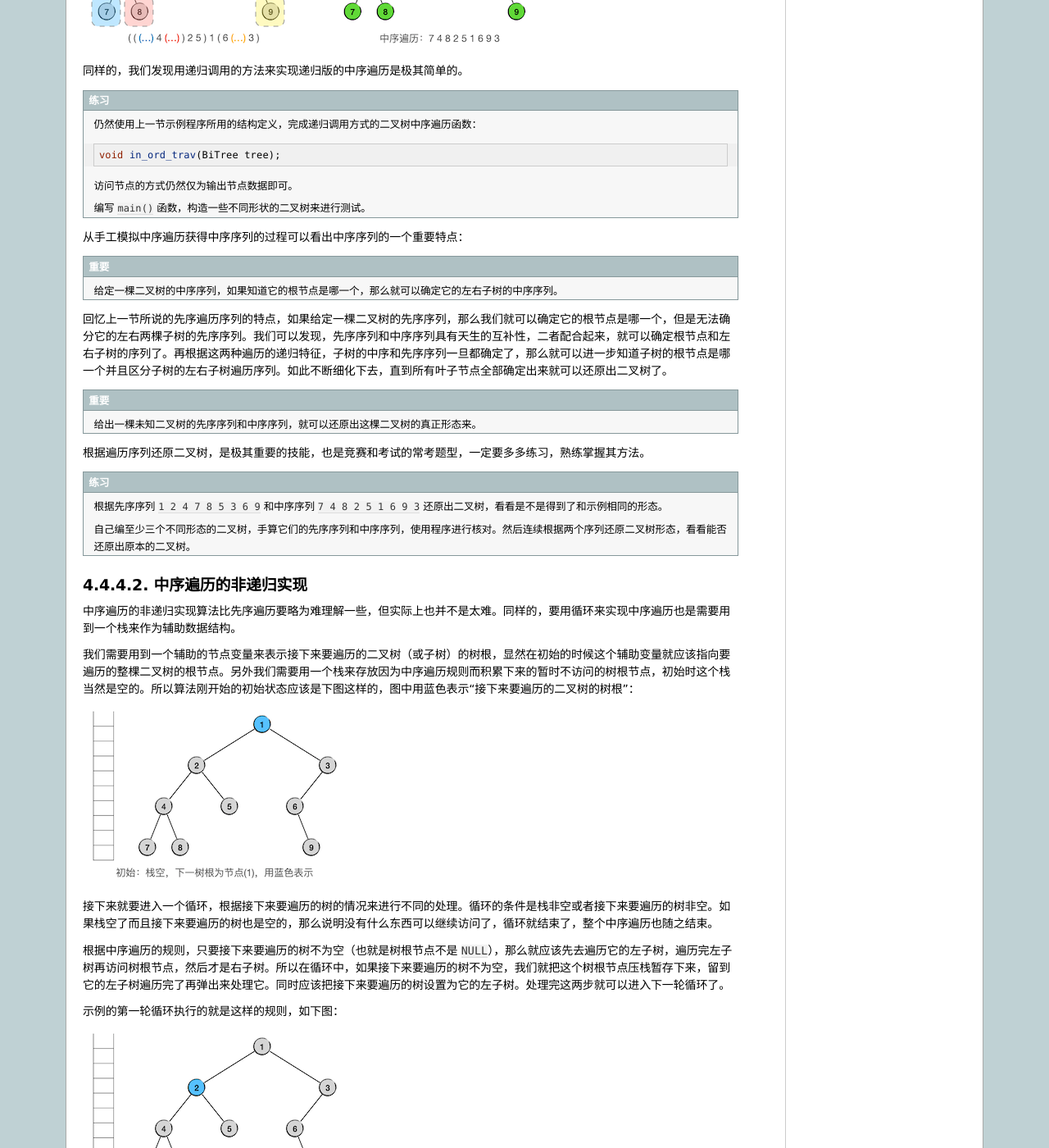
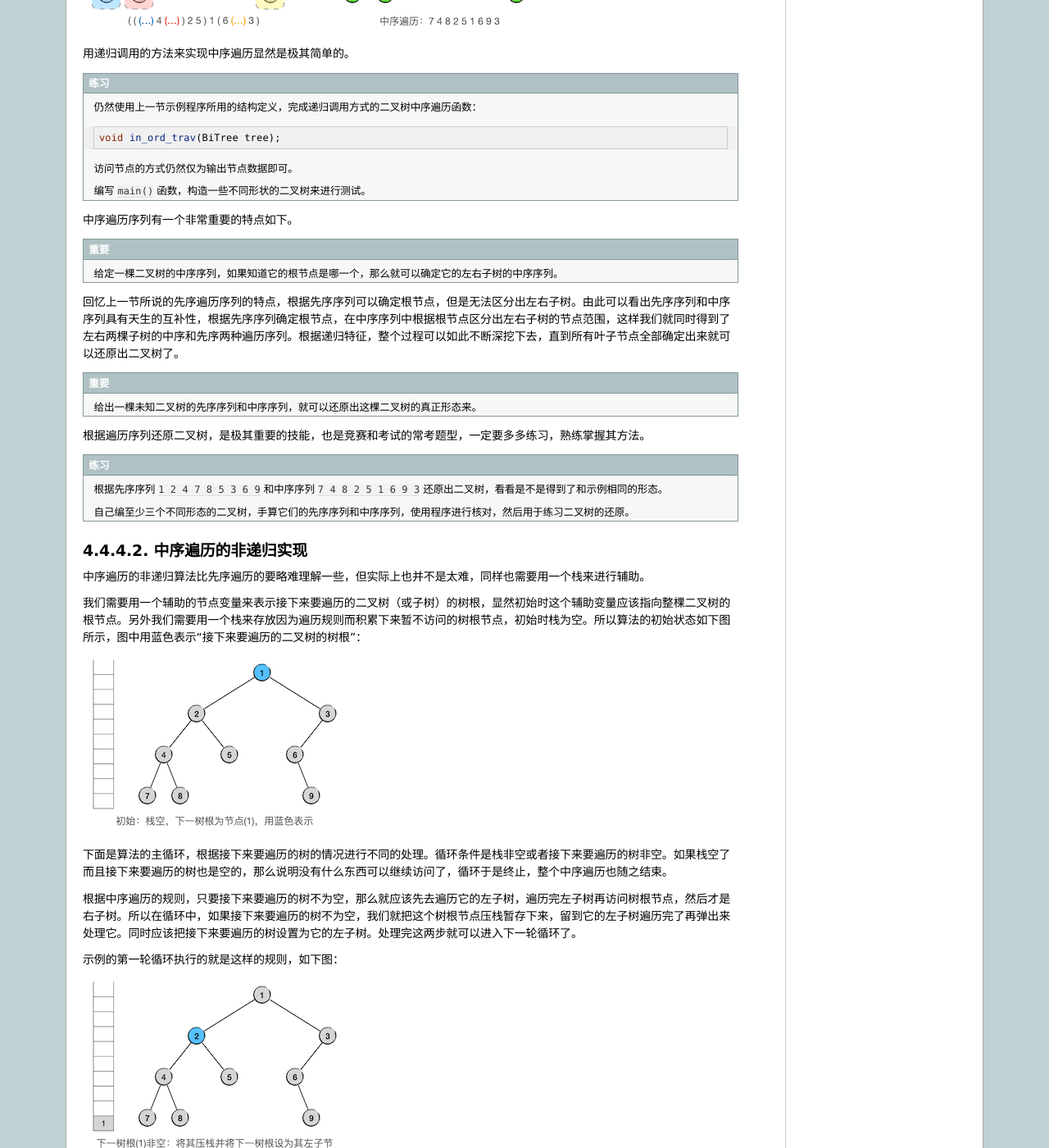
Before and after one commit to majorli/algo_guide, a Sphinx documentation site: the page built from source/ch03/sec04/344_bitree_4.rst, in a window 1280 px wide and 1400 px high, scrolled down 1696 px. Shown: the whole window at 82% size. Built offline with Sphinx 7.4.7, drawn with Linux system fonts in a browser that asks for light colours; formulas are drawn with MathJax 3; some of the changed text lies outside the part shown.

Commit message:
20200831_2240draft_344_finished

```diff
--- a/source/ch03/sec04/344_bitree_4.rst
+++ b/source/ch03/sec04/344_bitree_4.rst
@@ -1,18 +1,18 @@
 二叉树(IV) 中序遍历
 +++++++++++++++++++
 
-二叉树的四种遍历方法，如果要挑一种对于二叉树来说最为重要的，那就一定是中序遍历（In-ordered traversal）了，这一节介绍二叉树的中序遍历。
+这一节介绍二叉树的中序遍历。
 
 .. hint::
 
-   层序、先序和后序三种遍历并非是专用于二叉树的，任何一般的树结构都可以适用。通常在对一般的树进行遍历时，把先序和后序称为先根遍历和后根遍历。但中序遍历是专用于二叉树的遍历方法。因为对于一般的树结构而言，无法确定“中”在哪里。
+   层序、先序和后序三种遍历并非是专用于二叉树的，一般的树结构都可以适用。通常在对一般的树进行遍历时，把先序和后序称为先根遍历和后根遍历。但中序遍历是专用于二叉树的遍历方法，因为只有二叉树才能确定哪里是“中”。
 
-   请记住：凡是提到中序遍历，就一定是针对二叉树的。
+   请记住：凡是提到中序遍历，就一定是指对二叉树的遍历。
 
 中序遍历的概念及递归实现
 ^^^^^^^^^^^^^^^^^^^^^^^^
 
-中序遍历，就是指对一棵二叉树按照先左子树、然后根节点、最后右子树的“左中右”的顺序进行遍历，即根在中间。同样的，用递归的方式来定义这个过程，无非是要求对左右子树的遍历也采用的是中序遍历，而递归终止条件就是根节点为空。
+中序遍历，就是指对一棵二叉树按照先左子树、然后根节点、最后右子树的“左中右”的顺序进行遍历，即根在中间访问，左右子树的遍历当然也同样要是中序遍历。可以递归地定义这个过程，递归终止条件就是根节点为空。
 
 .. image:: ../../images/344_in_ord_concept.png
 
@@ -30,7 +30,7 @@
 
    :math:`\ \ \ \ \ \ \ \ \text{InOrderedTraversal}(tree.right, visit)`
 
-下面还是用上一节那个示例二叉树来看一看中序遍历的递归过程。在下面的示意图中，我们用绿色表示当前要遍历的子树的根节点，用不同颜色的虚框来表示下一层的子树。每次我们进行到一个根节点，就先把它写下来，在它的前后加上两个内容还不确定的括号，前面的括号里将来是左子树的中序序列，后面的括号里则是右子树的中序序列。逐步填满每个括号里的内容之后，中序序列就得到了。
+下面还是用上一节那个示例二叉树来看一看中序遍历的递归过程。在下面的示意图中，我们用绿色表示当前要遍历的二叉树的根节点，用不同颜色的虚框来表示下一层的子树。每次我们进行到一个根节点，就先把它写下来，在它的前后加上两个内容还不确定的括号，前面的括号里将来是左子树的中序序列，后面的括号里则是右子树的中序序列。逐步填满每个括号里的内容之后，中序序列就得到了。
 
 当我们第一步获取到整棵树的根节点时，我们可以写出第一步的结果：\ ``(...) 1 (...)``\ ，虽然很简陋，但是迈出了第一步：
 
@@ -46,7 +46,7 @@
 
 .. image:: ../../images/344_inord_rec_3.png
 
-同样的，我们发现用递归调用的方法来实现递归版的中序遍历是极其简单的。
+用递归调用的方法来实现中序遍历显然是极其简单的。
 
 .. admonition:: 练习
 
@@ -60,13 +60,13 @@
 
    编写 ``main()`` 函数，构造一些不同形状的二叉树来进行测试。
 
-从手工模拟中序遍历获得中序序列的过程可以看出中序序列的一个重要特点：
+中序遍历序列有一个非常重要的特点如下。
 
 .. important::
 
    给定一棵二叉树的中序序列，如果知道它的根节点是哪一个，那么就可以确定它的左右子树的中序序列。
 
-回忆上一节所说的先序遍历序列的特点，如果给定一棵二叉树的先序序列，那么我们就可以确定它的根节点是哪一个，但是无法确分它的左右两棵子树的先序序列。我们可以发现，先序序列和中序序列具有天生的互补性，二者配合起来，就可以确定根节点和左右子树的序列了。再根据这两种遍历的递归特征，子树的中序和先序序列一旦都确定了，那么就可以进一步知道子树的根节点是哪一个并且区分子树的左右子树遍历序列。如此不断细化下去，直到所有叶子节点全部确定出来就可以还原出二叉树了。
+回忆上一节所说的先序遍历序列的特点，根据先序序列可以确定根节点，但是无法区分出左右子树。由此可以看出先序序列和中序序列具有天生的互补性，根据先序序列确定根节点，在中序序列中根据根节点区分出左右子树的节点范围，这样我们就同时得到了左右两棵子树的中序和先序两种遍历序列。根据递归特征，整个过程可以如此不断深挖下去，直到所有叶子节点全部确定出来就可以还原出二叉树了。
 
 .. important::
 
@@ -78,21 +78,21 @@
 
    根据先序序列 ``1 2 4 7 8 5 3 6 9`` 和中序序列 ``7 4 8 2 5 1 6 9 3`` 还原出二叉树，看看是不是得到了和示例相同的形态。
 
-   自己编至少三个不同形态的二叉树，手算它们的先序序列和中序序列，使用程序进行核对。然后连续根据两个序列还原二叉树形态，看看能否还原出原本的二叉树。
+   自己编至少三个不同形态的二叉树，手算它们的先序序列和中序序列，使用程序进行核对，然后用于练习二叉树的还原。
 
 
 中序遍历的非递归实现
 ^^^^^^^^^^^^^^^^^^^^
 
-中序遍历的非递归实现算法比先序遍历要略为难理解一些，但实际上也并不是太难。同样的，要用循环来实现中序遍历也是需要用到一个栈来作为辅助数据结构。
+中序遍历的非递归算法比先序遍历的要略难理解一些，但实际上也并不是太难，同样也需要用一个栈来进行辅助。
 
-我们需要用到一个辅助的节点变量来表示接下来要遍历的二叉树（或子树）的树根，显然在初始的时候这个辅助变量就应该指向要遍历的整棵二叉树的根节点。另外我们需要用一个栈来存放因为中序遍历规则而积累下来的暂时不访问的树根节点，初始时这个栈当然是空的。所以算法刚开始的初始状态应该是下图这样的，图中用蓝色表示“接下来要遍历的二叉树的树根”：
+我们需要用一个辅助的节点变量来表示接下来要遍历的二叉树（或子树）的树根，显然初始时这个辅助变量应该指向整棵二叉树的根节点。另外我们需要用一个栈来存放因为遍历规则而积累下来暂不访问的树根节点，初始时栈为空。所以算法的初始状态如下图所示，图中用蓝色表示“接下来要遍历的二叉树的树根”：
 
 .. image:: ../../images/344_inord_norec_1.png
 
-接下来就要进入一个循环，根据接下来要遍历的树的情况来进行不同的处理。循环的条件是栈非空或者接下来要遍历的树非空。如果栈空了而且接下来要遍历的树也是空的，那么说明没有什么东西可以继续访问了，循环就结束了，整个中序遍历也随之结束。
+下面是算法的主循环，根据接下来要遍历的树的情况进行不同的处理。循环条件是栈非空或者接下来要遍历的树非空。如果栈空了而且接下来要遍历的树也是空的，那么说明没有什么东西可以继续访问了，循环于是终止，整个中序遍历也随之结束。
 
-根据中序遍历的规则，只要接下来要遍历的树不为空（也就是树根节点不是 ``NULL``\ ），那么就应该先去遍历它的左子树，遍历完左子树再访问树根节点，然后才是右子树。所以在循环中，如果接下来要遍历的树不为空，我们就把这个树根节点压栈暂存下来，留到它的左子树遍历完了再弹出来处理它。同时应该把接下来要遍历的树设置为它的左子树。处理完这两步就可以进入下一轮循环了。
+根据中序遍历的规则，只要接下来要遍历的树不为空，那么就应该先去遍历它的左子树，遍历完左子树再访问树根节点，然后才是右子树。所以在循环中，如果接下来要遍历的树不为空，我们就把这个树根节点压栈暂存下来，留到它的左子树遍历完了再弹出来处理它。同时应该把接下来要遍历的树设置为它的左子树。处理完这两步就可以进入下一轮循环了。
 
 示例的第一轮循环执行的就是这样的规则，如下图：
 
@@ -102,11 +102,11 @@
 
 .. image:: ../../images/344_inord_norec_3.png
 
-现在，接下来要遍历的树其实本身已经是一个叶子节点，即它的根节点7。但是我们并不对它进行特殊处理，仍然作为一棵正常的二叉树来处理它。因为节点7并不是空树，只不过它的左子树为空树而已，所以我们还是进行同样的处理，将它压栈，并将接下来要遍历的二叉树设为它的左子树，在图中我们用浅蓝色的虚线节点表示它是一棵空树。
+现在，接下来要遍历的树其实本身已经是一个叶子节点，即它的根节点7。但是我们并不对它进行特殊处理，而是仍然将其视为一棵正常的二叉树。节点7并不是空树，只不过它的左子树为空，我们还是将它压栈并将接下来要遍历的二叉树设为它的左子树。在图中我们用浅蓝色的虚线节点表示它是一棵空树。
 
 .. image:: ../../images/344_inord_norec_4.png
 
-再下一轮循环时情况就有所不同了，因为接下来要遍历的二叉树是一棵空树了。一旦出现接下来要遍历的是空树，无非说明两种情况，这棵空树是左子树，或者这棵空树是右子树。
+再下一轮循环时情况就有所不同了，因为接下来要遍历的二叉树是一棵空树了。一旦出现接下来要遍历的是空树，无非是两种情况：这棵空树是左子树，或者这棵空树是右子树。
 
 这里我们首先遇到的是前一种情况，现在这棵空树是其父节点的左子树。根据中序遍历的规则，这种情况下应该回溯到它的父节点去，访问它的父节点，然后去遍历它的父节点的右子树。按照前面的算法步骤，遇到这种情况时，这棵空左子树的父节点现在一定就是栈顶元素所指向的节点，因为我们是在按照一路向左下的方向将沿途所有节点压栈的。所以这一轮循环里我们要做的事情是：访问栈顶元素所指向的节点，将接下来要遍历的树设为栈顶节点的右子树，然后将栈顶元素从栈中弹掉。如下图所示，我们用绿色表示已经访问的节点：
 
```
